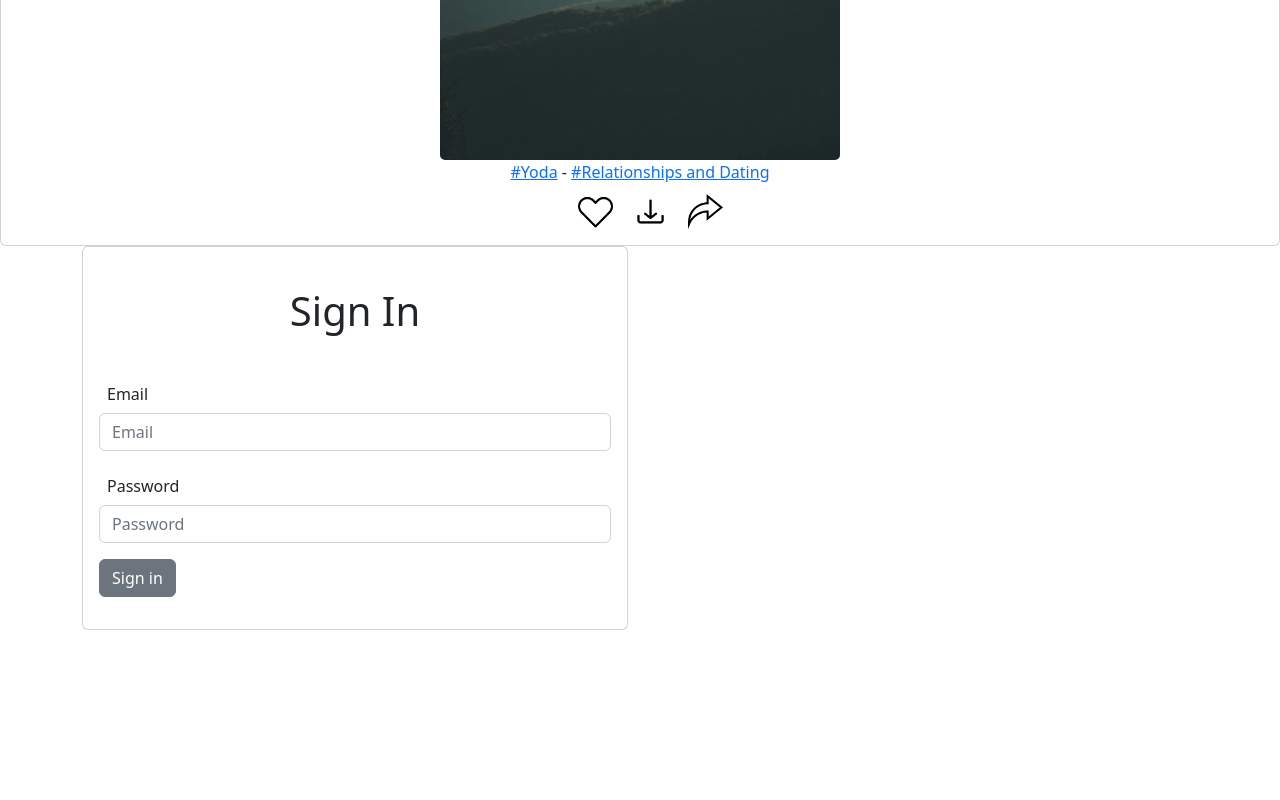
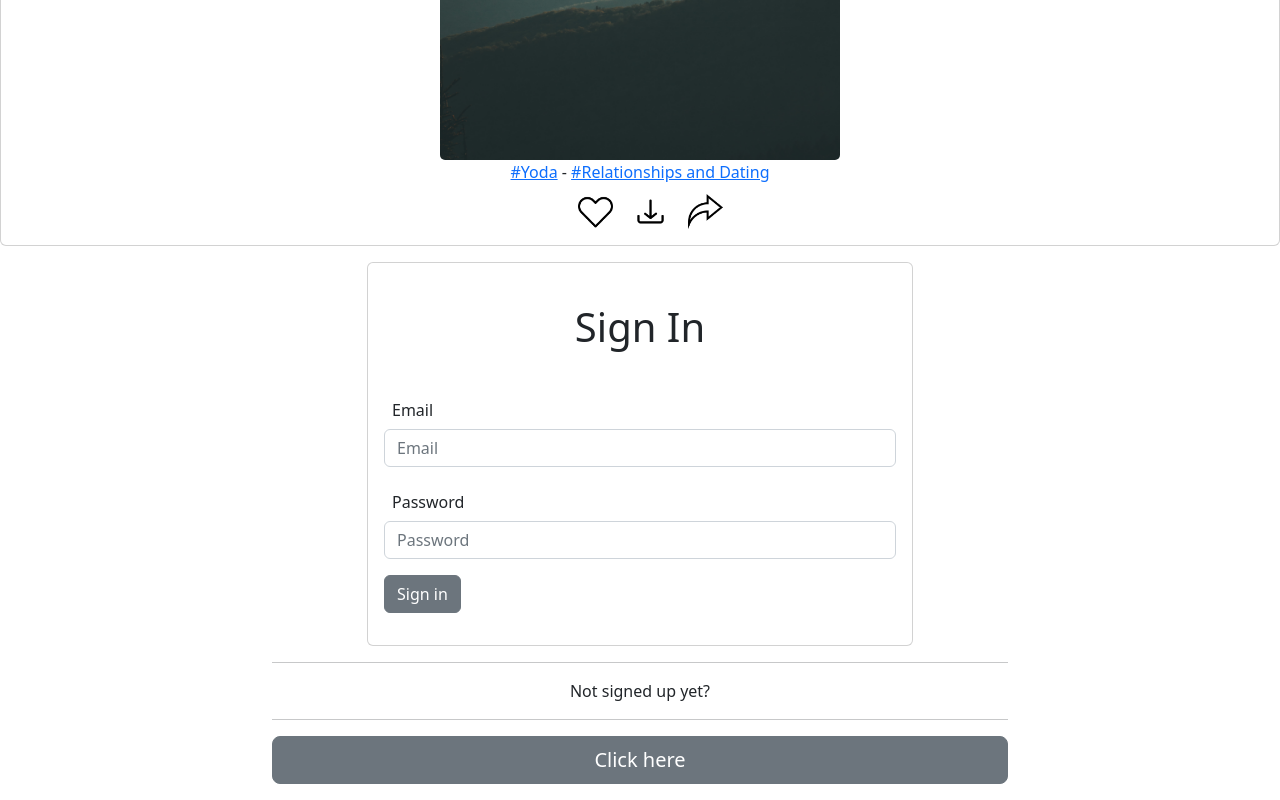
Before and after one commit to Capstone-42-quote-gen/ai-quote-generator, a React (Vite) app in the folder frontend/: page / in a window 1280 px wide. Shown: the part 660-1460 px from the top of the page. Before the commit the page ends 1290 px from the top, so only its background shows below. Built offline with nearby package versions, Linux system fonts and the light colour scheme.

Commit message:
added buttons and aligned content

```diff
--- a/frontend/src/ui/shared_components/SignIn.tsx
+++ b/frontend/src/ui/shared_components/SignIn.tsx
@@ -3,8 +3,8 @@ import {Button, Card, Col, Container, Form, Row} from "react-bootstrap";
 export function SignIn() {
     return (
         <>
-            <Container className={"justify-content-center align-items-center"}>
-                <Row >
+            <Container className={"align-items-center py-3"}>
+                <Row className={"justify-content-center"}>
                     <Col md={6}>
                         <Card>
                             <Card.Body>
@@ -38,6 +38,20 @@ export function SignIn() {
                         </Card>
                     </Col>
                 </Row>
+                <Row className={"justify-content-center"}>
+                    <Col lg={8}>
+                        <div className={"text-center"}>
+                            <span className={"divider-text"}><hr/>Not signed up yet?<hr/></span>
+                        </div>
+                    </Col>
+                </Row>
+                <Row className={"justify-content-center"}>
+                    <Col lg={8}>
+                    <div className={"d-grid"}>
+                        <Button variant={"secondary"} size={"lg"}>Click here</Button>
+                    </div>
+                    </Col>
+                </Row>
             </Container>
         </>
     )
```
Lines whose indentation alone changed are shown as unchanged.
